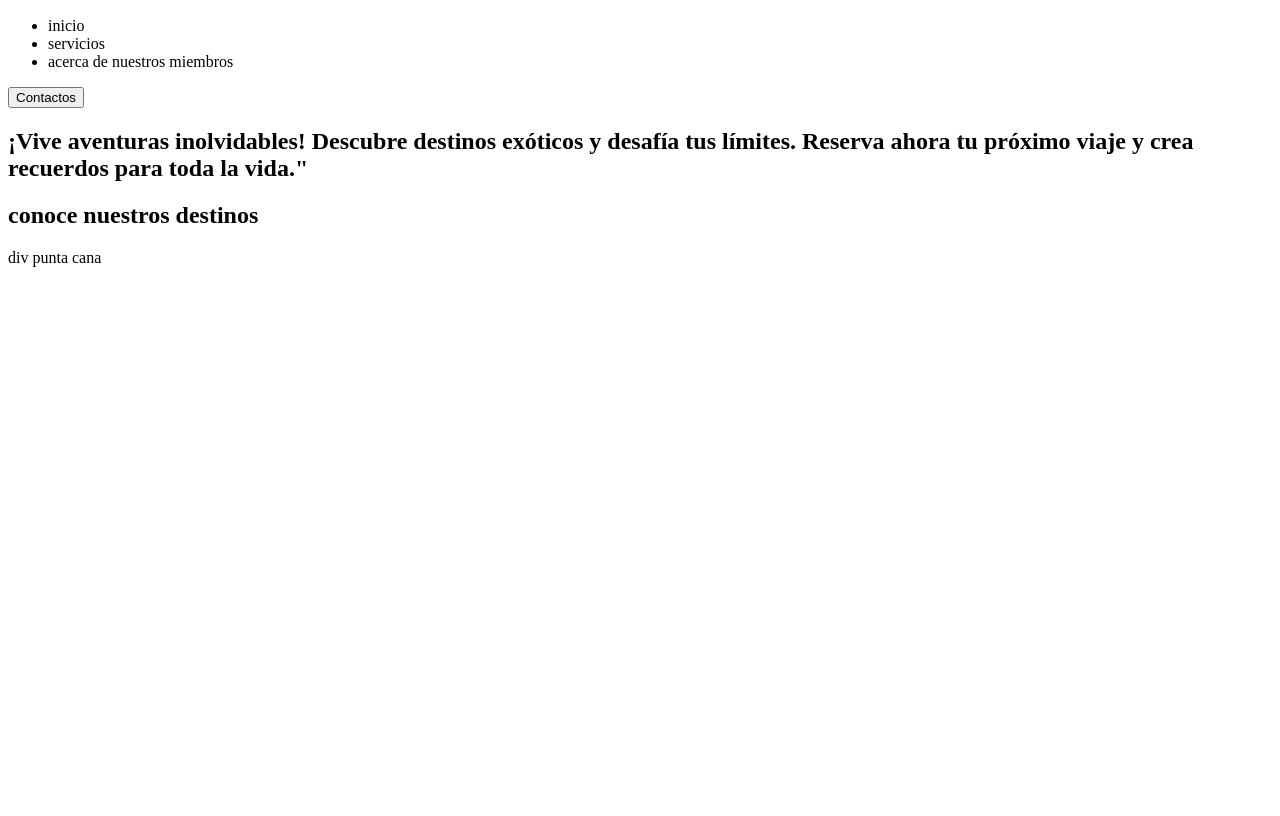
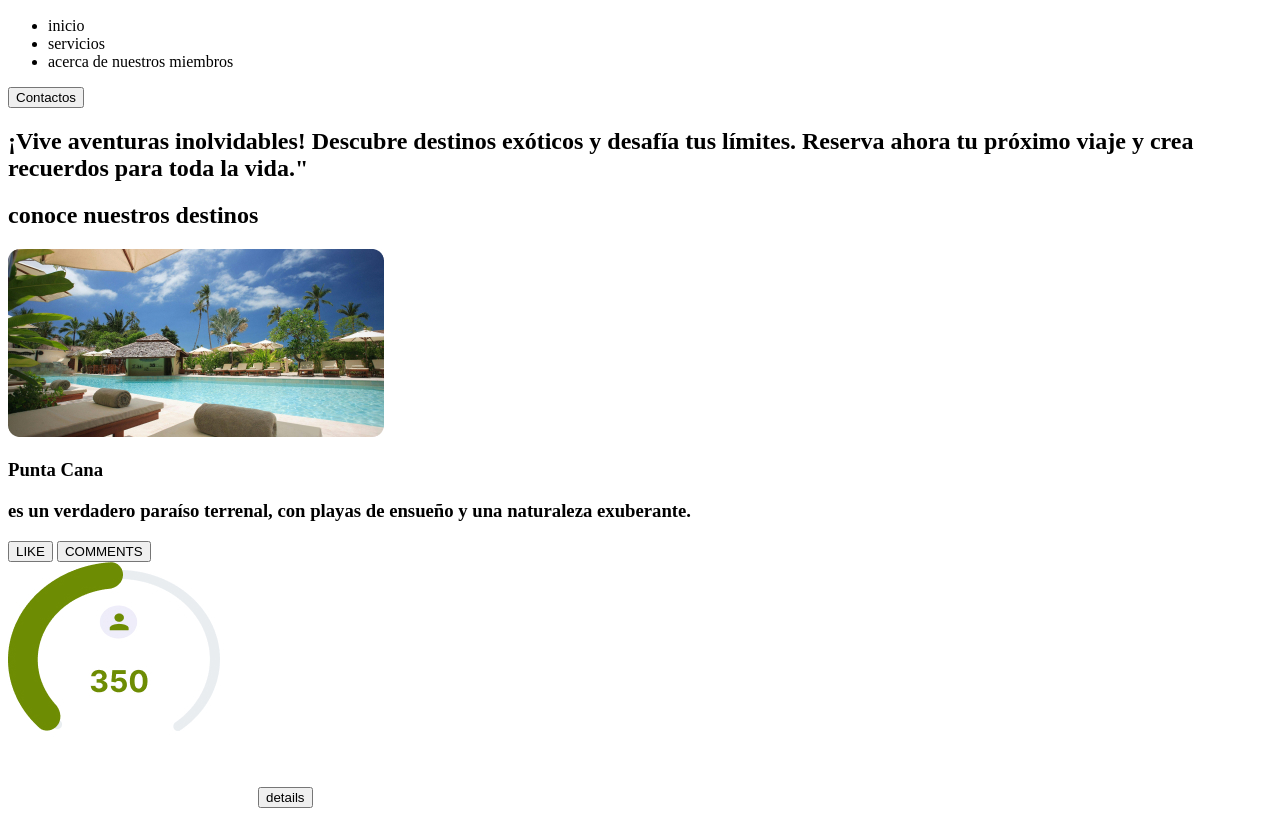
Before and after one commit to salvador2812/first-proyect, a plain HTML site: page index.html in a window 1280 px wide. Shown: the part 67-883 px from the top of the page. Before the commit the page ends 800 px from the top, so only its background shows below. Drawn offline with Linux system fonts and the light colour scheme.

Commit message:
clase de maquetacion 2

```diff
--- a/index.html
+++ b/index.html
@@ -30,13 +30,35 @@
 
     <main>
         <section>
-            <h1>¡Vive aventuras inolvidables! Descubre destinos exóticos y desafía tus límites. Reserva ahora tu próximo viaje y crea recuerdos para toda la vida."</h1>
+            <h1>¡Vive aventuras inolvidables! Descubre destinos exóticos y desafía tus límites. Reserva ahora tu próximo
+                viaje y crea recuerdos para toda la vida."</h1>
         </section>
         <section>
             <h2>
                 conoce nuestros destinos
             </h2>
-            div punta cana
+
+            <div>
+                <!-- tarjeta 1 -->
+                <div>
+                    <img src="/assets/Picture.jpg" alt="">
+                    <div>
+                        <h3>
+                            Punta Cana
+                            <p>es un verdadero paraíso terrenal, con playas de ensueño y una naturaleza exuberante.</p>
+                        </h3>
+                        <div>
+                            <button>LIKE</button>
+                            <button>COMMENTS</button>
+                        </div>
+                    </div>
+                </div>
+
+                   <img src="/assets/Frame 13 (1).jpg" alt="">
+                   <button>details</button>
+
+            </div>
+
 
         </section>
     </main>
```
Also changed, not shown: assets/Frame 13 (1).jpg (added), assets/Picture.jpg (added).
